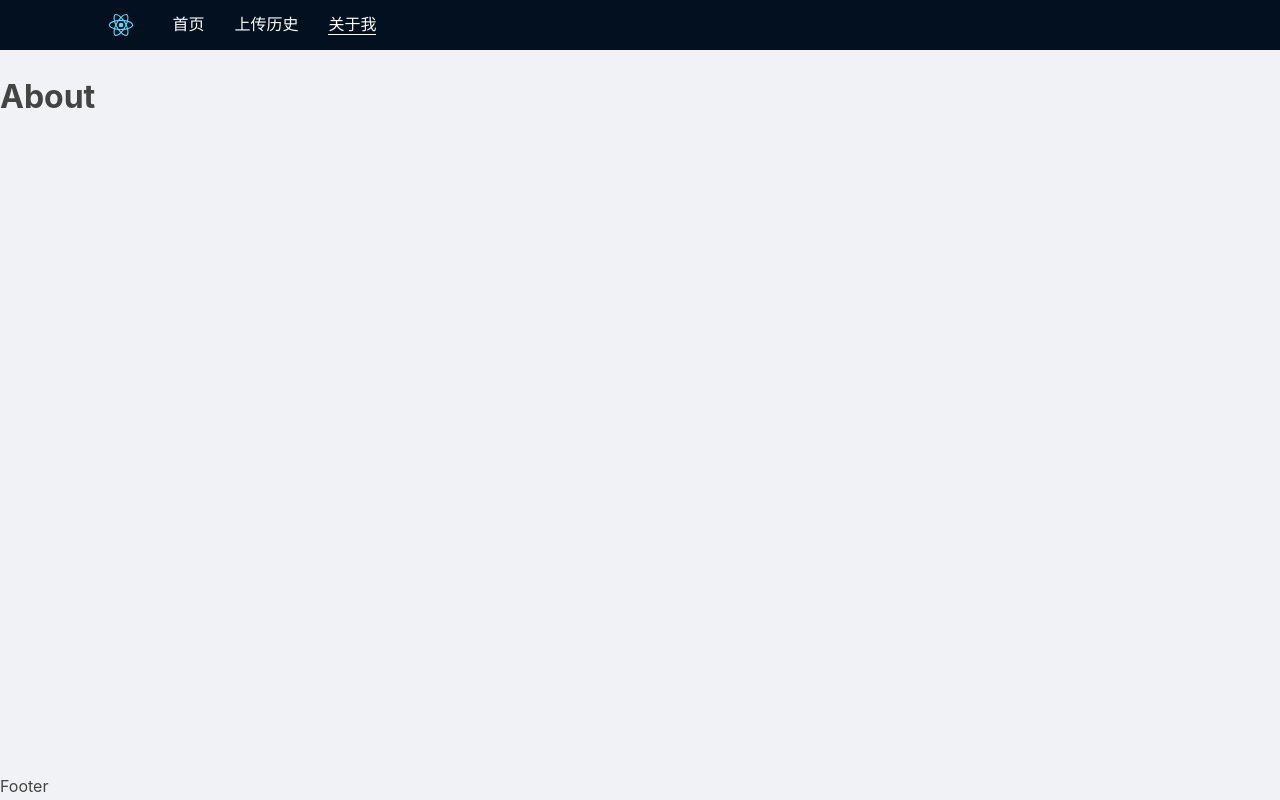
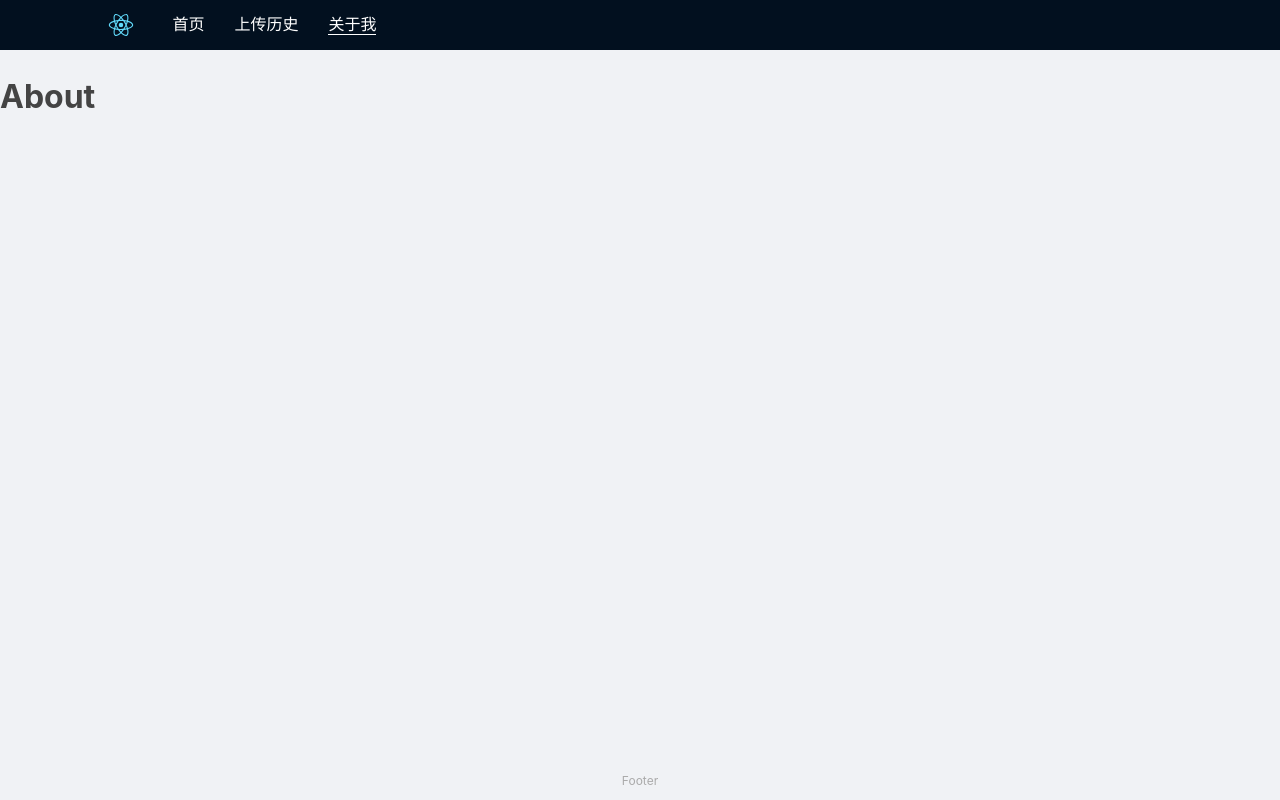
Before and after one commit to baIder/rich-image-hosting, a React (Create React App) app: page /about in a window 1280 px wide. Built offline with nearby package versions, Linux system fonts and the light colour scheme.

Commit message:
Footer样式

```diff
--- a/src/components/Footer.tsx
+++ b/src/components/Footer.tsx
@@ -1,7 +1,16 @@
+import styled from 'styled-components';
+
+const StyledFooter = styled.footer`
+  padding: 10px 100px;
+  text-align: center;
+  font-size: 12px;
+  color: #aaa;
+`;
+
 function Footer() {
   return (
     <>
-      <footer>Footer</footer>
+      <StyledFooter>Footer</StyledFooter>
     </>
   );
 }
```
